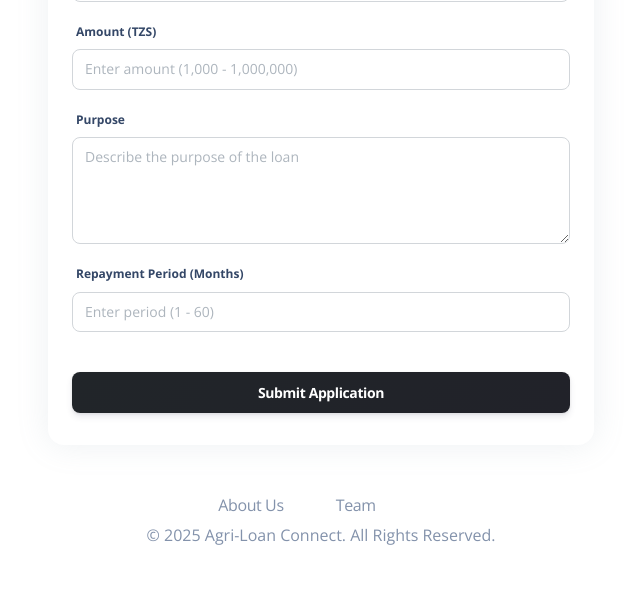
After one commit to Julius-Kibbs/agriloan-connect, a PHP site: page /loan_application.php in a window 1280 px wide. The commit adds this page. Shown: the part 447-1043 px from the top of the page, without its empty margins (319-959 px from the left). Run offline with PHP 8.4, Linux system fonts and the light colour scheme; the visitor is signed in with stand-in values (Sample User, id 1); some libraries are stand-ins or nearby versions.

```diff
--- a/UI/pages/dashboard.php
+++ b/UI/pages/dashboard.php
@@ -107,7 +107,7 @@
           </div>
           <ul class="navbar-nav  justify-content-end">
             <li class="nav-item d-flex align-items-center">
-              <a href="sign-in.html" class="nav-link text-white font-weight-bold px-0">
+              <a href="index.php" class="nav-link text-white font-weight-bold px-0">
                 <i class="fa fa-user me-sm-1"></i>
                 <span class="d-sm-inline d-none">Sign Out</span>
               </a>
--- /dev/null
+++ b/UI/pages/loan_application.php
@@ -0,0 +1,147 @@
+<?php
+session_start();
+if (!isset($_SESSION['user_id'])) {
+    header('Location: index.php');
+    exit;
+}
+?>
+
+<!DOCTYPE html>
+<html lang="en">
+<head>
+    <meta charset="utf-8" />
+    <meta name="viewport" content="width=device-width, initial-scale=1, shrink-to-fit=no">
+    <link rel="apple-touch-icon" sizes="76x76" href="../assets/img/apple-icon.png">
+    <link rel="icon" type="image/png" href="../assets/img/favicon.png">
+    <title>Apply for Loan | Agri-Loan Connect</title>
+    <link href="https://fonts.googleapis.com/css?family=Open+Sans:300,400,600,700" rel="stylesheet" />
+    <link href="https://demos.creative-tim.com/argon-dashboard-pro/assets/css/nucleo-icons.css" rel="stylesheet" />
+    <link href="https://demos.creative-tim.com/argon-dashboard-pro/assets/css/nucleo-svg.css" rel="stylesheet" />
+    <script src="https://kit.fontawesome.com/42d5adcbca.js" crossorigin="anonymous"></script>
+    <link id="pagestyle" href="../assets/css/argon-dashboard.css?v=2.1.0" rel="stylesheet" />
+    <link rel="stylesheet" href="https://cdn.jsdelivr.net/npm/sweetalert2@11.0.18/dist/sweetalert2.min.css">
+    <script>
+        if (window.history.replaceState) {
+            window.history.replaceState(null, null, window.location.href);
+        }
+        function validateForm(form) {
+            const amount = form.amount.value;
+            const period = form.period.value;
+            if (amount < 1000 || amount > 1000000) {
+                form.amount.setCustomValidity('Amount must be between 1,000 and 1,000,000 TZS.');
+            } else {
+                form.amount.setCustomValidity('');
+            }
+            if (period < 1 || period > 60) {
+                form.period.setCustomValidity('Period must be between 1 and 60 months.');
+            } else {
+                form.period.setCustomValidity('');
+            }
+        }
+    </script>
+</head>
+<body class="">
+    <nav class="navbar navbar-expand-lg position-absolute top-0 z-index-3 w-100 shadow-none my-3 navbar-transparent mt-4">
+        <div class="container">
+            <a class="navbar-brand font-weight-bolder ms-lg-0 ms-3 text-white" href="dashboard.php">Agri-Loan Connect</a>
+            <button class="navbar-toggler shadow-none ms-2" type="button" data-bs-toggle="collapse" data-bs-target="#navigation" aria-controls="navigation" aria-expanded="false" aria-label="Toggle navigation">
+                <span class="navbar-toggler-icon mt-2">
+                    <span class="navbar-toggler-bar bar1"></span>
+                    <span class="navbar-toggler-bar bar2"></span>
+                    <span class="navbar-toggler-bar bar3"></span>
+                </span>
+            </button>
+            <div class="collapse navbar-collapse" id="navigation">
+                <ul class="navbar-nav mx-auto">
+                    <li class="nav-item"><a class="nav-link text-white" href="dashboard.php">Dashboard</a></li>
+                    <li class="nav-item"><a class="nav-link text-white" href="loan_application.php">Apply Loan</a></li>
+                    <li class="nav-item"><a class="nav-link text-white" href="logout.php">Logout</a></li>
+                </ul>
+            </div>
+        </div>
+    </nav>
+    <main class="main-content mt-0">
+        <div class="page-header align-items-start min-vh-50 pt-5 pb-11 m-3 border-radius-lg" style="background-image: url('../assets/img/agriloan-bg.jpg'); background-position: top;">
+            <span class="mask bg-gradient-dark opacity-6"></span>
+            <div class="container">
+                <div class="row justify-content-center">
+                    <div class="col-lg-5 text-center mx-auto">
+                        <h1 class="text-white mb-2 mt-5">Apply for a Loan</h1>
+                        <p class="text-lead text-white">Fill in the details to request your agricultural loan</p>
+                    </div>
+                </div>
+            </div>
+        </div>
+        <div class="container">
+            <div class="row mt-lg-n10 mt-md-n11 mt-n10 justify-content-center">
+                <div class="col-xl-6 col-lg-7 col-md-9 mx-auto">
+                    <div class="card z-index-0">
+                        <div class="card-header text-center pt-4">
+                            <h5>Loan Application</h5>
+                        </div>
+                        <div class="card-body">
+                            <form role="form" method="post" action="apply_loan.php" onsubmit="validateForm(this); return this.reportValidity()">
+                                <div class="mb-3">
+                                    <label for="category" class="form-label">Loan Category</label>
+                                    <select class="form-control" name="category" id="category" required>
+                                        <option value="">Select Category</option>
+                                        <option value="money">Money (5% interest)</option>
+                                        <option value="utilities">Utilities (7% interest)</option>
+                                        <option value="equipment">Equipment (10% interest)</option>
+                                    </select>
+                                </div>
+                                <div class="mb-3">
+                                    <label for="amount" class="form-label">Amount (TZS)</label>
+                                    <input type="number" class="form-control" placeholder="Enter amount (1,000 - 1,000,000)" name="amount" id="amount" min="1000" max="1000000" required>
+                                </div>
+                                <div class="mb-3">
+                                    <label for="purpose" class="form-label">Purpose</label>
+                                    <textarea class="form-control" placeholder="Describe the purpose of the loan" name="purpose" id="purpose" rows="4" required></textarea>
+                                </div>
+                                <div class="mb-3">
+                                    <label for="period" class="form-label">Repayment Period (Months)</label>
+                                    <input type="number" class="form-control" placeholder="Enter period (1 - 60)" name="period" id="period" min="1" max="60" required>
+                                </div>
+                                <div class="text-center">
+                                    <button type="submit" class="btn bg-gradient-dark w-100 my-4 mb-2" name="submit">Submit Application</button>
+                                </div>
+                            </form>
+                        </div>
+                    </div>
+                </div>
+            </div>
+        </div>
+    </main>
+    <footer class="footer py-5">
+        <div class="container">
+            <div class="row">
+                <div class="col-8 mx-auto text-center">
+                    <a href="javascript:;" class="text-secondary me-xl-5 me-3 mb-sm-0 mb-2">About Us</a>
+                    <a href="javascript:;" class="text-secondary me-xl-5 me-3 mb-sm-0 mb-2">Team</a>
+                </div>
+            </div>
+            <div class="row">
+                <div class="col-8 mx-auto text-center mt-1">
+                    <div class="text-secondary text-center">
+                        © <script>document.write(new Date().getFullYear())</script> Agri-Loan Connect. All Rights Reserved.
+                    </div>
+                </div>
+            </div>
+        </div>
+    </footer>
+    <script src="../assets/js/core/popper.min.js"></script>
+    <script src="../assets/js/core/bootstrap.min.js"></script>
+    <script src="../assets/js/plugins/perfect-scrollbar.min.js"></script>
+    <script src="../assets/js/plugins/smooth-scrollbar.min.js"></script>
+    <script src="https://cdn.jsdelivr.net/npm/sweetalert2@11.0.18/dist/sweetalert2.min.js"></script>
+    <script>
+        var win = navigator.platform.indexOf('Win') > -1;
+        if (win && document.querySelector('#sidenav-scrollbar')) {
+            var options = { damping: '0.5' };
+            Scrollbar.init(document.querySelector('#sidenav-scrollbar'), options);
+        }
+    </script>
+    <script async defer src="https://buttons.github.io/buttons.js"></script>
+    <script src="../assets/js/argon-dashboard.min.js?v=2.1.0"></script>
+</body>
+</html>
--- a/UI/pages/sign-up.php
+++ b/UI/pages/sign-up.php
@@ -3,7 +3,7 @@ session_start();
 include '../../database/connection.php';
 
 if (isset($_SESSION['user_id'])) {
-    header('Location: dashboard.php');
+    header('Location: index.php');
     exit;
 }
 
@@ -73,7 +73,7 @@ if ($_SERVER['REQUEST_METHOD'] === 'POST' && isset($_POST['submit'])) {
                     icon: 'success',
                     confirmButtonText: 'OK'
                 }).then(() => {
-                    window.location.href = 'sign-in.php';
+                    window.location.href = 'index.php';
                 });
             });
         </script>";
@@ -181,7 +181,7 @@ if ($_SERVER['REQUEST_METHOD'] === 'POST' && isset($_POST['submit'])) {
                                 <div class="text-center">
                                     <button type="submit" class="btn bg-gradient-dark w-100 my-4 mb-2" name="submit">Sign up</button>
                                 </div>
-                                <p class="text-sm mt-3 mb-0">Already have an account? <a href="sign-in.php" class="text-dark font-weight-bolder">Sign in</a></p>
+                                <p class="text-sm mt-3 mb-0">Already have an account? <a href="index.php" class="text-dark font-weight-bolder">Sign in</a></p>
                             </form>
                         </div>
                     </div>
```
Also changed, not shown: UI/pages/apply_loan.php (added, +90 -0 lines), UI/pages/index.php (renamed from UI/pages/sign-in.php, +4 -8 lines), UI/pages/logout.php (added, +7 -0 lines), UI/pages/loan.php (deleted), 1 other file.
